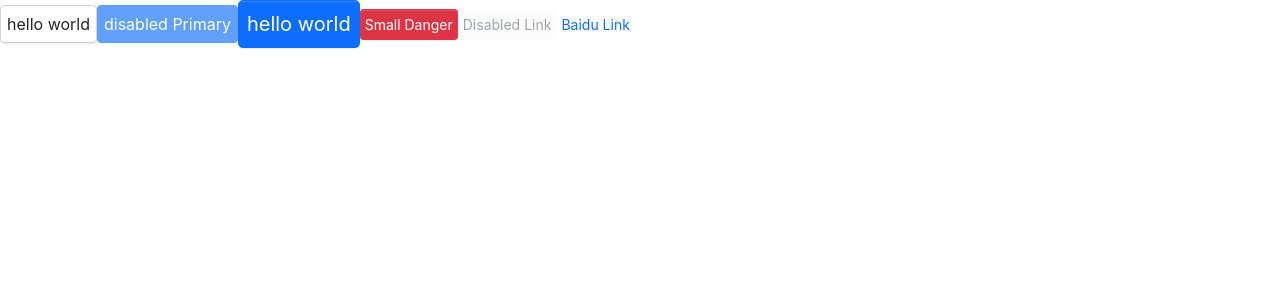
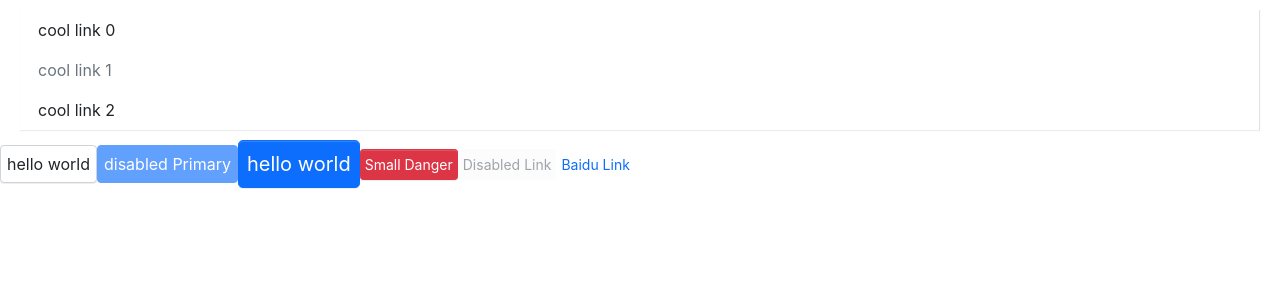
Before and after one commit to 294733692/YUI, a React (Create React App) app: page / in a window 1280 px wide. Shown: the top 300 px of the page. Built offline with nearby package versions, Linux system fonts and the light colour scheme.

Commit message:
menu样式编写

```diff
--- a/src/App.tsx
+++ b/src/App.tsx
@@ -1,11 +1,29 @@
 import React from 'react';
 import Button, {ButtonSize, ButtonType} from "./components/Button/button";
+import Menu from "./components/Menu/menu";
+import MenuItem from "./components/Menu/menuItem";
 
 function App() {
   return (
     <div className="App">
       <header className="App-header">
-        <Button className="userClass" onClick={(e) => {e.preventDefault()}}>hello world</Button>
+        <Menu defaultIndex={0} mode='vertical' onSelect={(index) => {
+          alert(index)
+        }}>
+          <MenuItem index={0}>
+            cool link 0
+          </MenuItem>
+          <MenuItem index={1} disabled>
+            cool link 1
+          </MenuItem>
+          <MenuItem index={2}>
+            cool link 2
+          </MenuItem>
+        </Menu>
+
+        <Button className="userClass" onClick={(e) => {
+          e.preventDefault()
+        }}>hello world</Button>
         <Button btnType={ButtonType.Primary} disabled>disabled Primary</Button>
         <Button btnType={ButtonType.Primary} size={ButtonSize.Large}>hello world</Button>
         <Button btnType={ButtonType.Danger} size={ButtonSize.Small}>Small Danger</Button>
--- /dev/null
+++ b/src/components/Menu/_style.scss
@@ -0,0 +1,49 @@
+.menu {
+  display: flex;
+  flex-wrap: wrap;
+  padding-left: 0;
+  margin-bottom: 30px;
+  list-style: none;
+  border-bottom: $menu-border-width solid $menu-border-color;
+  box-shadow: $menu-box-shadow;
+
+  > .menu-item {
+    padding: $menu-item-padding-y $menu-item-padding-x;
+    cursor: pointer;
+    transition: $menu-transition;
+
+    &:hover,
+    &:focus {
+      text-decoration: none;
+    }
+
+    &.is-disabled {
+      color: $menu-item-disabled-color;
+      pointer-events: none;
+      cursor: default;
+    }
+
+    &.is-active,
+    &:hover {
+      color: $menu-item-active-color;
+      border-bottom: $menu-item-active-border-width solid $menu-item-active-color;
+    }
+  }
+}
+
+// 纵向样式
+.menu-vertical {
+  flex-direction: column;
+  border-bottom: 0px;
+  margin: 10px 20px;
+  border-right: $menu-border-width solid $menu-border-color;
+
+  > .menu-item {
+    border-left: $menu-item-active-border-width solid transparent;
+
+    &.is-active, &:hover {
+      border-bottom: 0px;
+      border-left: $menu-item-active-border-width solid $menu-item-active-color;
+    }
+  }
+}
--- /dev/null
+++ b/src/components/Menu/menu.tsx
@@ -0,0 +1,52 @@
+import React, {useState, createContext} from 'react'
+import classNames from 'classnames'
+
+type MenuMode = 'horizontal' | 'vertical'
+type SelectCallback = (selectedIndex: number) => void // 选中回调
+
+export interface MenuProps {
+  defaultIndex?: number
+  className?: string
+  mode?: MenuMode  // 方向
+  style?: React.CSSProperties
+  onSelect?: SelectCallback
+}
+
+interface IMenuContext {
+  index: number
+  onSelect?: SelectCallback
+}
+
+export const MenuContext = createContext<IMenuContext>({index: 0})
+const Menu: React.FC<MenuProps> = (props) => {
+  const {className, mode, style, children, defaultIndex, onSelect} = props
+  const [currentActive, setActive] = useState(defaultIndex)
+  const classes = classNames('menu', className, {
+    'menu-vertical': mode === 'vertical'
+  })
+  const handleClick = (index: number) => {
+    setActive(index)
+    if (onSelect) onSelect(index)
+  }
+  const passedContext: IMenuContext = {
+    index: currentActive ? currentActive : 0,
+    onSelect: handleClick
+  }
+  return (
+    <ul
+      className={classes}
+      style={style}
+    >
+      <MenuContext.Provider value={passedContext}>
+        {children}
+      </MenuContext.Provider>
+    </ul>
+  )
+}
+
+Menu.defaultProps = {
+  defaultIndex: 0,
+  mode: 'horizontal'
+}
+
+export default Menu
--- /dev/null
+++ b/src/components/Menu/menuItem.tsx
@@ -0,0 +1,35 @@
+import React, {useContext} from "react"
+import classnames from 'classnames'
+import {MenuContext} from "./menu";
+
+export interface MenuItemProps {
+  index: number
+  disabled?: boolean
+  className?: string
+  style?: React.CSSProperties
+}
+
+const MenuItem: React.FC<MenuItemProps> = (props) => {
+  const {index, disabled, className, style, children} = props
+  const context = useContext(MenuContext)
+  const classes = classnames('menu-item', className, {
+    'is-disabled': disabled,
+    'is-avtive': context.index === index
+  })
+  const handleClick = () => {
+    if (context.onSelect && !disabled) {
+      context.onSelect(index)
+    }
+  }
+  return (
+    <li
+      className={classes}
+      style={style}
+      onClick={handleClick}
+    >
+      {children}
+    </li>
+  )
+}
+
+export default MenuItem
--- a/src/styles/index.scss
+++ b/src/styles/index.scss
@@ -6,3 +6,5 @@
 @import 'mixin';
 // Button Style
 @import "../components/Button/style";
+// Menu
+@import "../components/Menu/style";
```
